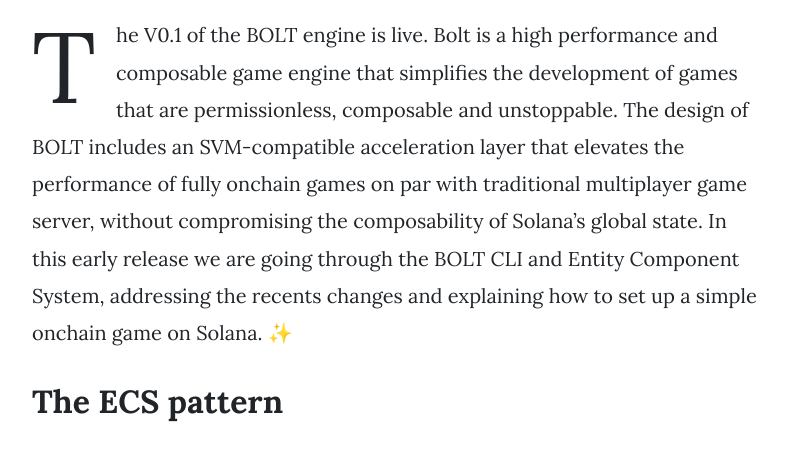
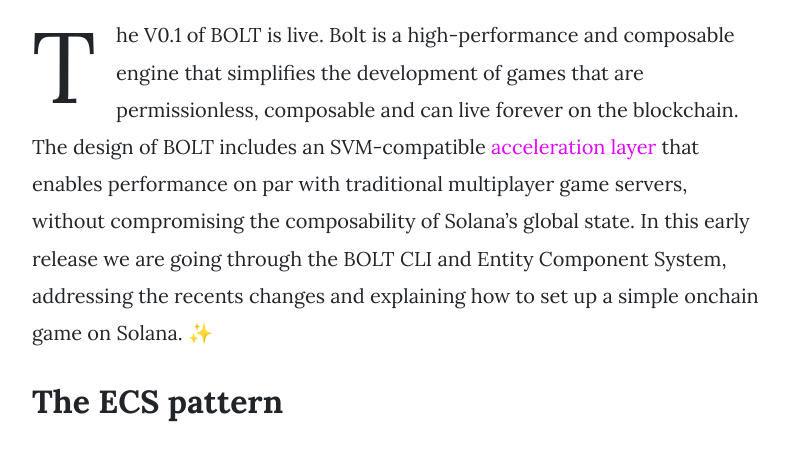
Before and after one commit to magicblock-labs/blog, a Jekyll site: the page built from _posts/2024-03-01-bolt-v0.1.md, in a window 1280 px wide and 900 px high, cut to the strip 442-900 px from the top of the window. Shown: the whole strip, without its empty margins (243-1031 px from the left). Built offline with Jekyll 4.4.1, drawn with Linux system fonts in a browser that asks for light colours; nearby versions of some CDN libraries.

Commit message:
Update 2024-03-01-bolt-v0.1.md

```diff
--- a/_posts/2024-03-01-bolt-v0.1.md
+++ b/_posts/2024-03-01-bolt-v0.1.md
@@ -6,7 +6,7 @@
 tags: [featured, sticky]
 ---
 
-The V0.1 of the BOLT engine is live. Bolt is a high performance and composable game engine that simplifies the development of games that are permissionless, composable and unstoppable. The design of BOLT includes an SVM-compatible acceleration layer that elevates the performance of fully onchain games on par with traditional multiplayer game server, without compromising the composability of Solana’s global state. In this early release we are going through the BOLT CLI and Entity Component System, addressing the recents changes and explaining how to set up a simple onchain game on Solana. ✨
+The V0.1 of BOLT is live. Bolt is a high-performance and composable engine that simplifies the development of games that are permissionless, composable and can live forever on the blockchain. The design of BOLT includes an SVM-compatible [acceleration layer](https://arxiv.org/abs/2311.02650) that enables performance on par with traditional multiplayer game servers, without compromising the composability of Solana’s global state. In this early release we are going through the BOLT CLI and Entity Component System, addressing the recents changes and explaining how to set up a simple onchain game on Solana. ✨
 
 ## The ECS pattern
 
```
